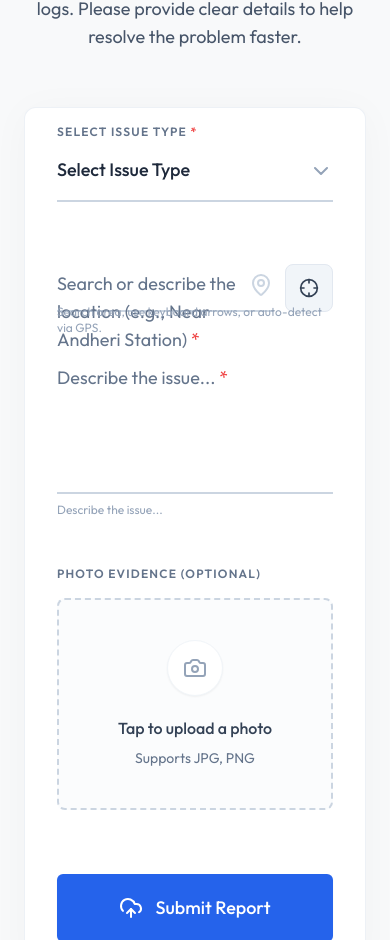
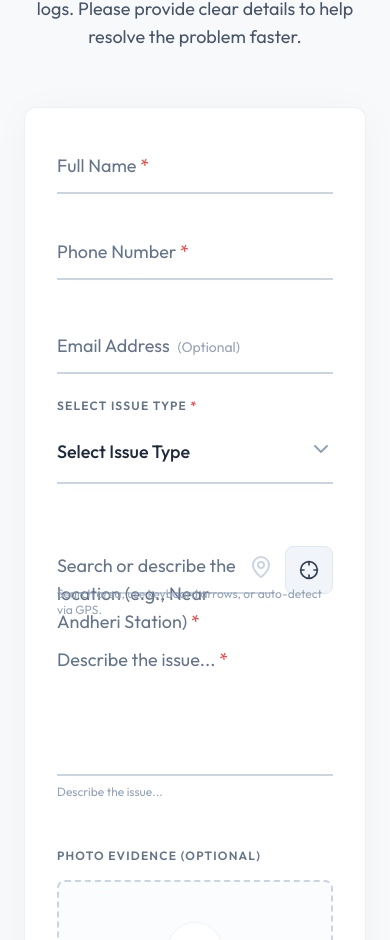
Before and after one commit to pratish-mudaliar-1/ngo-form, a Next.js app: page / in a window 390 px wide. Shown: the part 5572-6512 px from the top of the page. Built offline with nearby package versions, Linux system fonts and the light colour scheme.

Commit message:
feat: add name, phone, and optional email to complaint form

```diff
--- a/src/components/ComplaintForm.tsx
+++ b/src/components/ComplaintForm.tsx
@@ -44,6 +44,9 @@ interface GroupedAreas {
 export function ComplaintForm() {
   const { t } = useTranslation();
   const [formData, setFormData] = useState({
+    name: "",
+    phone: "",
+    email: "",
     issueType: "",
     description: "",
     location: "",
@@ -199,7 +202,7 @@ export function ComplaintForm() {
   };
 
   const resetForm = () => {
-    setFormData({ issueType: "", description: "", location: "", photo: null });
+    setFormData({ name: "", phone: "", email: "", issueType: "", description: "", location: "", photo: null });
     setSubmittedId(null);
   };
 
@@ -354,8 +357,75 @@ export function ComplaintForm() {
                 className="space-y-10"
               >
 
+                {/* User Info Section */}
+                <div className="grid grid-cols-1 md:grid-cols-2 gap-8">
+                  {/* Name */}
+                  <div className="relative group">
+                    <input
+                      id="name"
+                      name="name"
+                      type="text"
+                      required
+                      placeholder=" "
+                      value={formData.name}
+                      onChange={handleInputChange}
+                      className="block w-full bg-transparent border-b-2 border-slate-300 text-slate-800 py-3 focus:outline-none focus:border-blue-600 transition-colors peer text-lg font-medium placeholder-transparent"
+                    />
+                    <label
+                      htmlFor="name"
+                      className="absolute left-0 top-3 text-slate-500 text-lg transition-all peer-focus:-top-4 peer-focus:text-xs peer-focus:text-blue-600 peer-focus:uppercase peer-focus:font-semibold peer-focus:tracking-widest peer-valid:-top-4 peer-valid:text-xs peer-valid:uppercase peer-valid:font-semibold peer-valid:tracking-widest"
+                    >
+                      {t('form.nameLabel')} <span className="text-red-500">*</span>
+                    </label>
+                  </div>
+
+                  {/* Phone */}
+                  <div className="relative group">
+                    <input
+                      id="phone"
+                      name="phone"
+                      type="tel"
+                      required
+                      pattern="[0-9]{10}"
+                      placeholder=" "
+                      value={formData.phone}
+                      onChange={handleInputChange}
+                      className="block w-full bg-transparent border-b-2 border-slate-300 text-slate-800 py-3 focus:outline-none focus:border-blue-600 transition-colors peer text-lg font-medium placeholder-transparent"
+                    />
+                    <label
+                      htmlFor="phone"
+                      className="absolute left-0 top-3 text-slate-500 text-lg transition-all peer-focus:-top-4 peer-focus:text-xs peer-focus:text-blue-600 peer-focus:uppercase peer-focus:font-semibold peer-focus:tracking-widest peer-valid:-top-4 peer-valid:text-xs peer-valid:uppercase peer-valid:font-semibold peer-valid:tracking-widest"
+                    >
+                      {t('form.phoneLabel')} <span className="text-red-500">*</span>
+                    </label>
+                  </div>
+                </div>
+
+                {/* Email (Optional) */}
+                <div className="relative group">
+                  <input
+                    id="email"
+                    name="email"
+                    type="email"
+                    placeholder=" "
+                    value={formData.email}
+                    onChange={handleInputChange}
+                    className="block w-full bg-transparent border-b-2 border-slate-300 text-slate-800 py-3 focus:outline-none focus:border-blue-600 transition-colors peer text-lg font-medium placeholder-transparent"
+                  />
+                  <label
+                    htmlFor="email"
+                    className={`absolute left-0 transition-all peer-focus:-top-4 peer-focus:text-xs peer-focus:text-blue-600 peer-focus:uppercase peer-focus:font-semibold peer-focus:tracking-widest ${
+                      formData.email
+                        ? "-top-4 text-xs uppercase font-semibold tracking-widest"
+                        : "top-3 text-lg"
+                    } text-slate-500`}
+                  >
+                    {t('form.emailLabel')} <span className="text-slate-400 text-sm normal-case font-normal ml-1">(Optional)</span>
+                  </label>
+                </div>
+
                 {/* Issue Type */}
-                <div className="relative group">
+                <div className="relative group pt-2">
                   <select
                     id="issueType"
                     name="issueType"
--- a/src/locales/en/common.json
+++ b/src/locales/en/common.json
@@ -46,7 +46,13 @@
     "photoChange": "Tap to change photo",
     "submit": "Submit Report",
     "submitting": "Submitting...",
-    "locationInput": "Search or describe the location (e.g., Near Andheri Station)"
+    "locationInput": "Search or describe the location (e.g., Near Andheri Station)",
+    "nameLabel": "Full Name",
+    "namePlaceholder": "Enter your full name",
+    "phoneLabel": "Phone Number",
+    "phonePlaceholder": "Enter 10-digit mobile number",
+    "emailLabel": "Email Address",
+    "emailPlaceholder": "Enter your email (optional)"
   },
   "map": {
     "enableGps": "Enable Live Map GPS",
--- a/src/locales/hi/common.json
+++ b/src/locales/hi/common.json
@@ -46,7 +46,13 @@
     "photoChange": "फोटो बदलने के लिए टैप करें",
     "submit": "रिपोर्ट सबमिट करें",
     "submitting": "सबमिट हो रहा है...",
-    "locationInput": "स्थान खोजें या वर्णन करें (उदा: अंधेरी स्टेशन के पास)"
+    "locationInput": "स्थान खोजें या वर्णन करें (उदा: अंधेरी स्टेशन के पास)",
+    "nameLabel": "पूरा नाम",
+    "namePlaceholder": "अपना पूरा नाम दर्ज करें",
+    "phoneLabel": "फ़ोन नंबर",
+    "phonePlaceholder": "10 अंकों का मोबाइल नंबर दर्ज करें",
+    "emailLabel": "ईमेल पता",
+    "emailPlaceholder": "अपना ईमेल दर्ज करें (वैकल्पिक)"
   },
   "map": {
     "enableGps": "लाइव मैप GPS सक्षम करें",
--- a/src/locales/mr/common.json
+++ b/src/locales/mr/common.json
@@ -46,7 +46,13 @@
     "photoChange": "फोटो बदलण्यासाठी टॅप करा",
     "submit": "अहवाल सबमिट करा",
     "submitting": "सबमिट करत आहे...",
-    "locationInput": "स्थान शोधा किंवा वर्णन करा (उदा: अंधेरी स्टेशन जवळ)"
+    "locationInput": "स्थान शोधा किंवा वर्णन करा (उदा: अंधेरी स्टेशन जवळ)",
+    "nameLabel": "पूर्ण नाव",
+    "namePlaceholder": "तुमचे पूर्ण नाव प्रविष्ट करा",
+    "phoneLabel": "फोन नंबर",
+    "phonePlaceholder": "१० अंकी मोबाईल नंबर प्रविष्ट करा",
+    "emailLabel": "ईमेल पत्ता",
+    "emailPlaceholder": "तुमचा ईमेल प्रविष्ट करा (पर्यायी)"
   },
   "map": {
     "enableGps": "लाइव्ह नकाशा GPS सक्षम करा",
```
